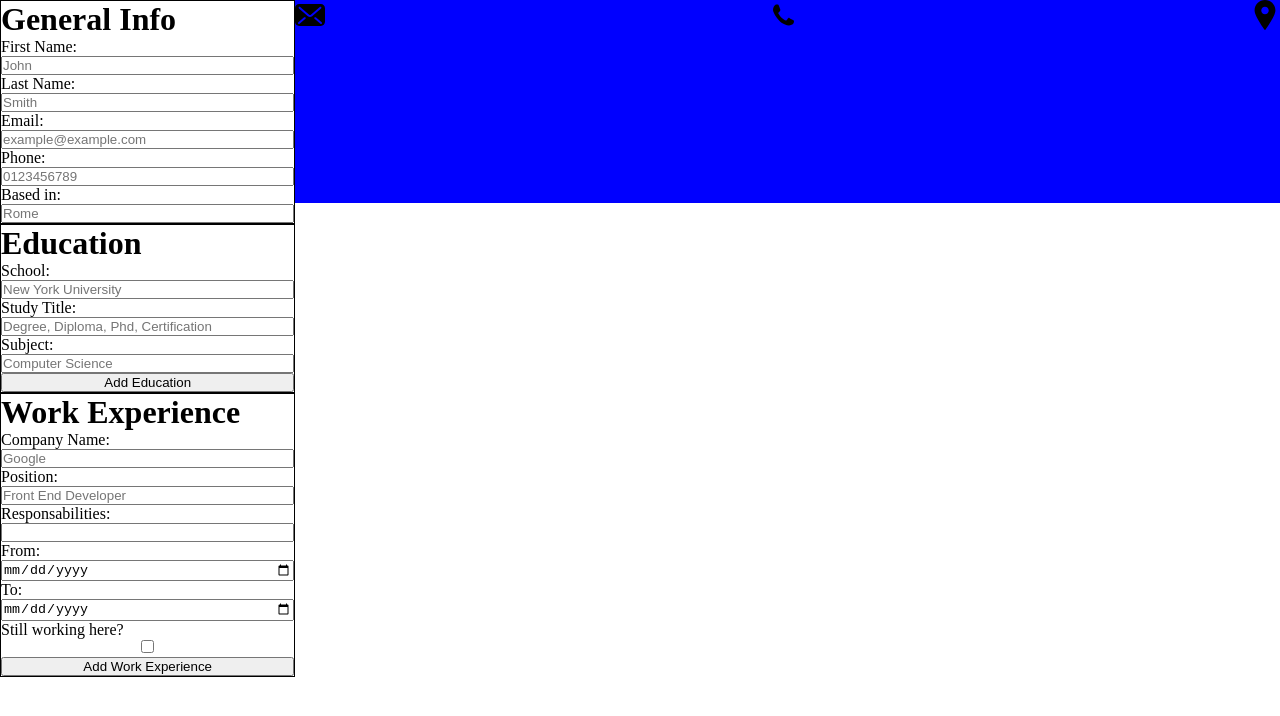
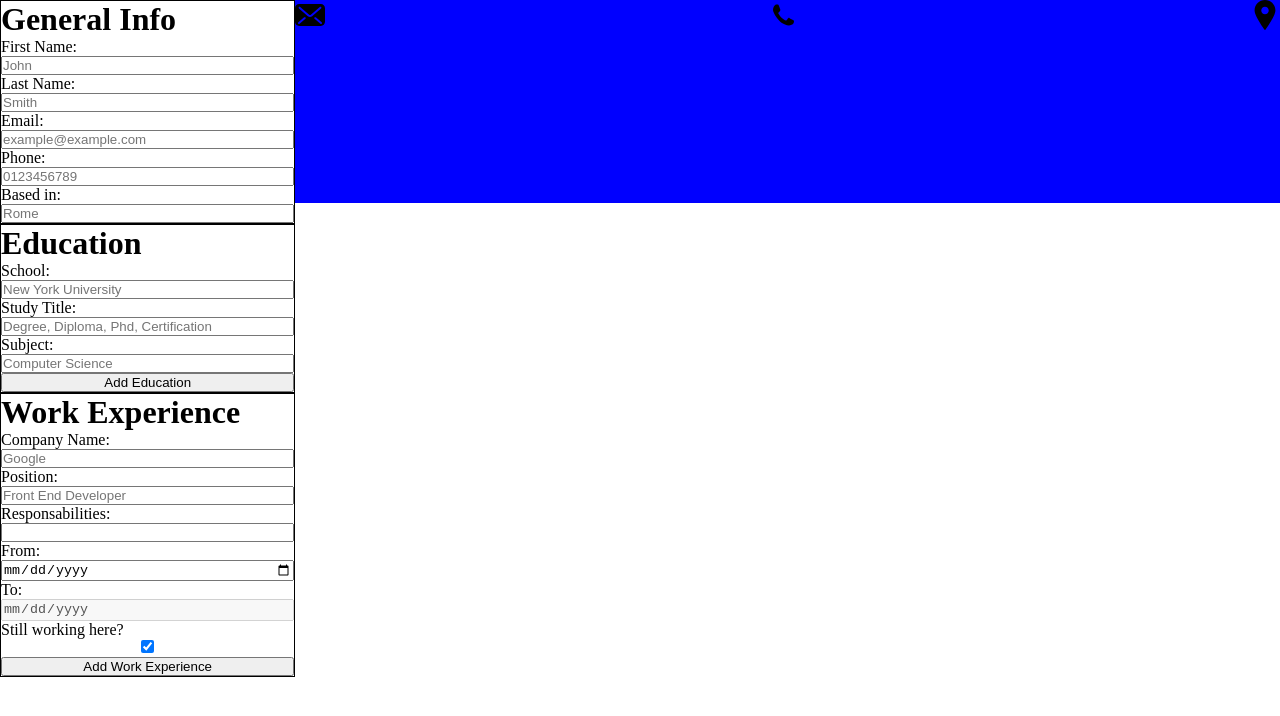
Before and after one commit to Eligio93/CV-application, a React (Vite) app: page / in a window 1280 px wide. Shown: the top 716 px of the page. Built offline with nearby package versions, Linux system fonts and the light colour scheme.

Commit message:
elevates state for the checkbox

```diff
--- a/src/App.jsx
+++ b/src/App.jsx
@@ -6,6 +6,7 @@ import RenderCV from "./components/CvRender";
 import "./App.css";
 
 function App() {
+  const [stillWorking, setStillWorking] = useState(true);
   const [educationList, setEducationList] = useState([]);
   const [experienceList, setExperienceList] = useState([]);
   const [formValues, setFormValues] = useState({
@@ -23,6 +24,12 @@ function App() {
     dateFrom: "",
     dateTo: "",
   });
+  const checkStillWorking=(e)=>{
+    setStillWorking(e.target.checked)
+    if(e.target.checked){
+      setFormValues({...formValues,dateTo:""})
+    }
+  }
 
   //manage the changes of the input fields
   const handleChange = (e) => {
@@ -59,6 +66,7 @@ function App() {
   };
   const addExperience = (e) => {
     e.preventDefault();
+    console.log(formValues.dateTo)
     setExperienceList([
       ...experienceList,
       {
@@ -109,6 +117,8 @@ function App() {
           dateTo={formValues.dateTo}
           onChange={handleChange}
           addExperience={addExperience}
+          stillWorking={stillWorking}
+          checkStillWorking={checkStillWorking}
         />
       </div>
       <div className="rendering-section">
```
